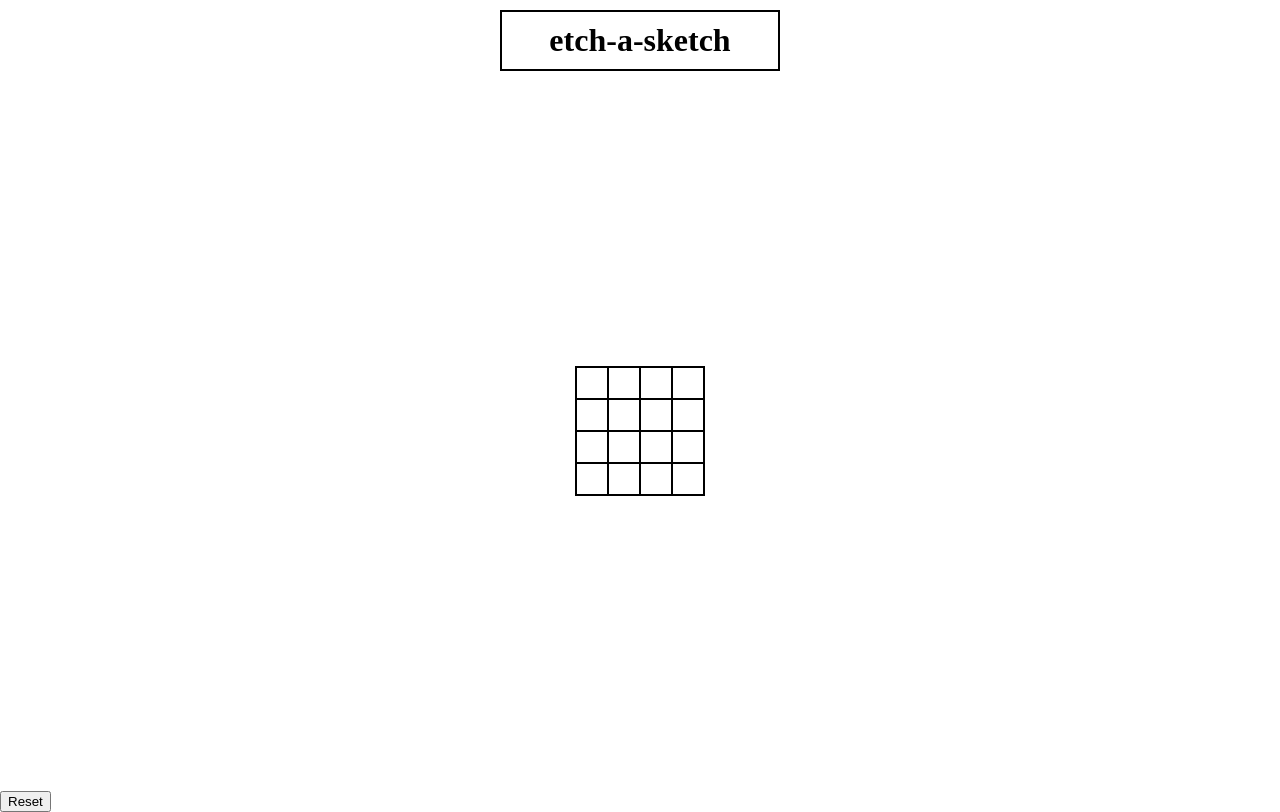
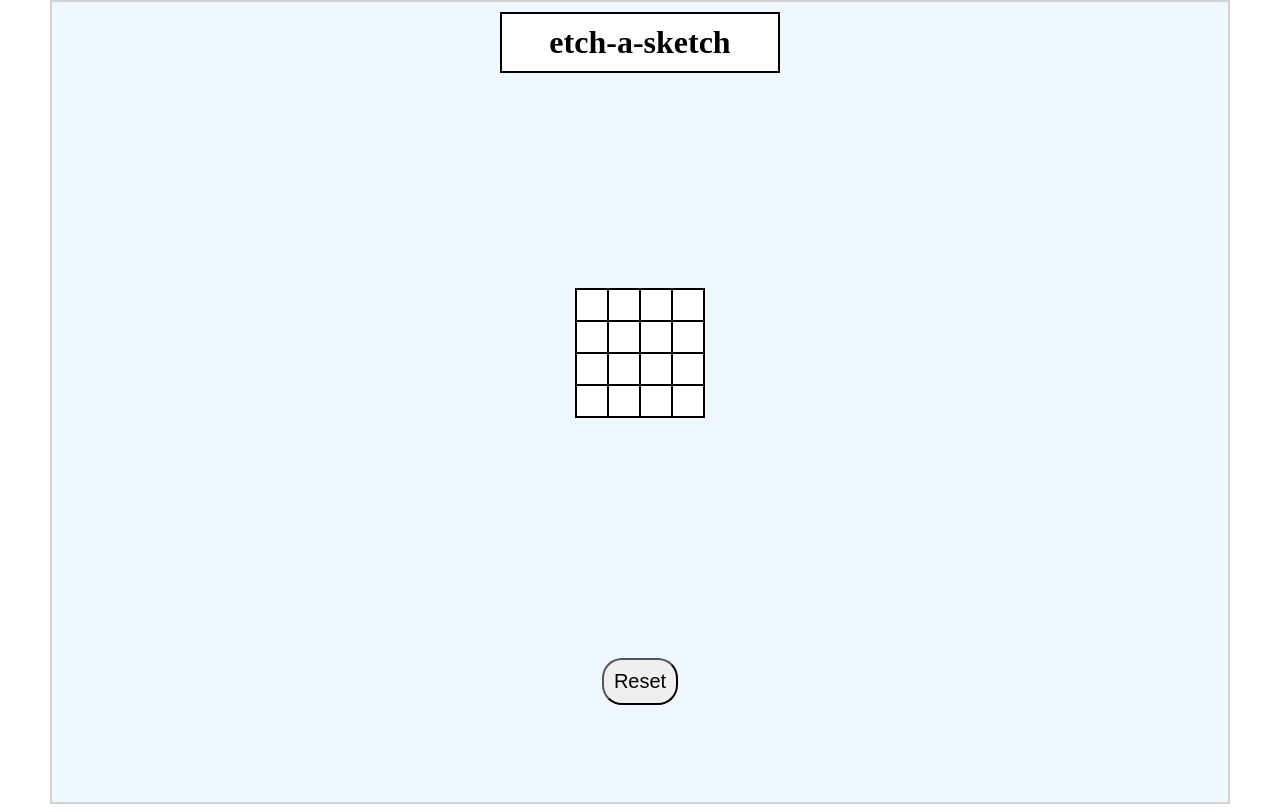
Before and after one commit to urgen06/etch-a-sketch, a plain HTML site: page index.html in a window 1280 px wide. Drawn offline with Linux system fonts and the light colour scheme.

Commit message:
fix button add little colors

```diff
--- a/etch-a-sketch.css
+++ b/etch-a-sketch.css
@@ -1,5 +1,7 @@
 body{
     margin:0;
+
+
 }
 
 .box{
@@ -11,11 +13,12 @@ body{
     border-right: 0;
     background-color: white;
 }
+
 .container{
 
     display: flex;
     width: 90vw;
-    height: 90vh;
+    height: 70vh;
     margin:0 auto;
     justify-content: center;
     align-items: center;
@@ -40,6 +43,28 @@ body{
     padding: 10px;
     justify-content: center;
     width:20vw;
+    background-color: white;
+}
 
+.reset{
+    margin: 20px;
+    text-align: center;
+    padding:5px;
+}
 
+#resetBtn{
+    padding: 10px;
+    font-size: 20px;
+    border-radius: 20px;
 }
+
+#resetBtn:hover{
+    background-color: grey;
+}
+
+#body{
+    border:lightgrey solid 2px;
+    height:100vh;
+    margin: 0 50px;
+    background-color: aliceblue;
+}
--- a/etch-a-sketch.js
+++ b/etch-a-sketch.js
@@ -4,7 +4,14 @@ let boxes = document.querySelectorAll(".box")
 
 boxes.forEach((box)=>{
     box.addEventListener("click", () => {colorChanger();box.style.backgroundColor = "rgb(0, 0, 0)"})
-})//starting point for sketch
+})//starting point for sketch when the mouse is clicked on a box
+
+
+
+
+
+
+
 
 
 function colorChanger()//changes color of the box on when mouse is hovered
@@ -21,16 +28,13 @@ function colorChanger()//changes color of the box on when mouse is hovered
     });
 }
 
-function stopPoint()
-{
-    boxes.forEach((box)=>{
-        box.addEventListener("click", () => { ;})
-    })
-}
+
+
+
 
 let resetBtn = document.querySelector("#resetBtn")
 
 resetBtn.addEventListener("click", () =>{boxes.forEach((box)=>{
-    resetBtn.addEventListener("click", () => {box.style.backgroundColor = "rgb(255, 255, 255)"})
+    resetBtn.addEventListener("click", () => {box.style.backgroundColor = "rgb(255, 255, 255)"; })
 })
  })
--- a/index.html
+++ b/index.html
@@ -9,6 +9,7 @@
     </head>
 
     <body>
+        <div id = "body">
         <h1 id ="title">
             etch-a-sketch
         </h1>
@@ -46,11 +47,17 @@
                     <div class = "box right-most-column"></div>
                     <div class = "box last-row right-most-column"></div>
                 </dl>
+
             </p>
+
        </div>
-       <button id = "resetBtn">
+       <div class = "reset">
+       <button id = resetBtn >
         Reset
        </button>
+    </div>
+</div>
+
        <script src="./etch-a-sketch.js"></script>
     </body>
 </html>
```
